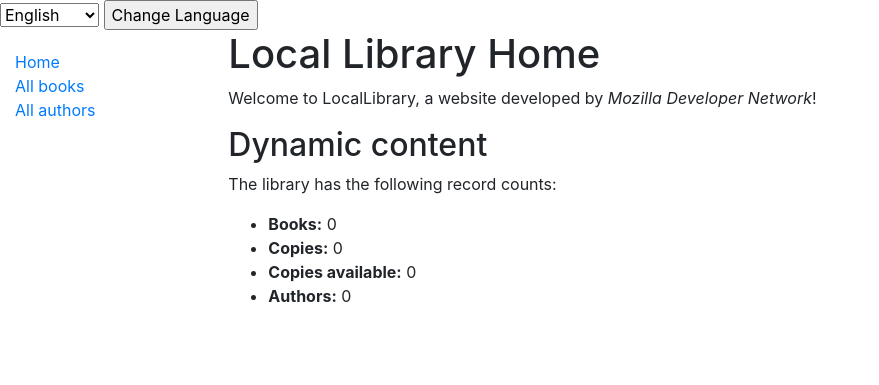
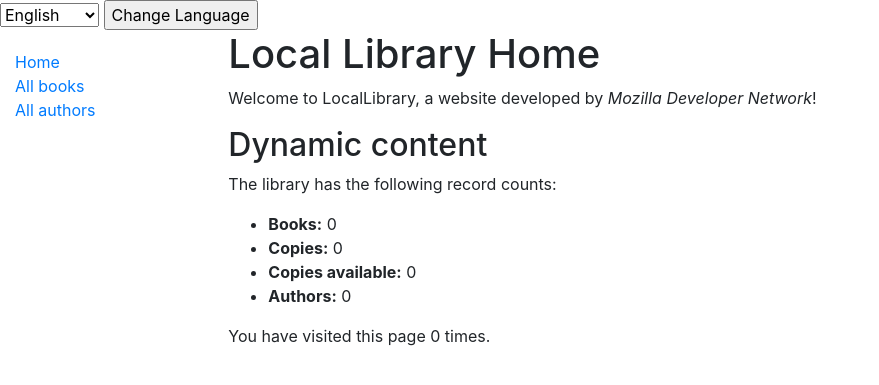
Before and after one commit to phanthanhthang123/locallibrary, a Django app: page /catalog/ in a window 1280 px wide. Shown: the top 385 px of the page, without its empty margins (0-879 px from the left). Run offline with Django 3.2, Linux system fonts and the light colour scheme; data that the repository does not hold is empty; some libraries are stand-ins or nearby versions.

Commit message:
Django Tutorial Part7: Sessions Framework

```diff
--- a/locallibrary/catalog/templates/index.html
+++ b/locallibrary/catalog/templates/index.html
@@ -14,4 +14,11 @@
   <li><strong>{% trans "Copies available:" %}</strong> {{ num_instances_available }}</li>
   <li><strong>{% trans "Authors:" %}</strong> {{ num_authors }}</li>
 </ul>
+<p>
+  {% blocktrans count num_visits_present=num_visits %}
+    You have visited this page {{ num_visits_present }} time.
+    {% plural %}
+    You have visited this page {{ num_visits_present }} times.
+  {% endblocktrans %}
+</p>
 {% endblock %}
--- a/locallibrary/catalog/views.py
+++ b/locallibrary/catalog/views.py
@@ -22,11 +22,15 @@ def index(request):
     # The 'all()' is implied by default
     num_authors = Author.objects.count()  # The 'all()' is implied by default
 
+    #Number of visits to this page
+    num_visits = request.session.get('num_visits', 0)
+    request.session['num_visits'] = num_visits + 1
     contexts = {
         'num_books': num_books,
         'num_instances': num_instances,
         'num_instances_available': num_instances_available,
         'num_authors': num_authors,
+        'num_visits': num_visits,
     }
 
     # Render the HTML template index.html with the data in the context variable
```
Also changed, not shown: locallibrary/catalog/locale/vi/LC_MESSAGES/django.po, 1 other file.
